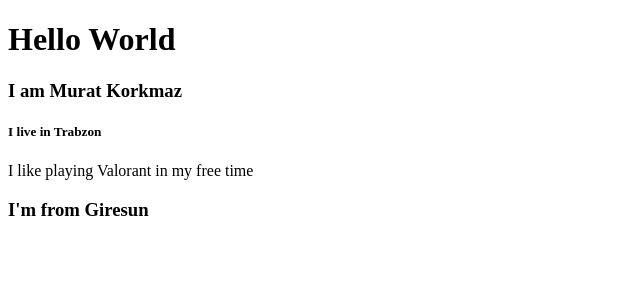
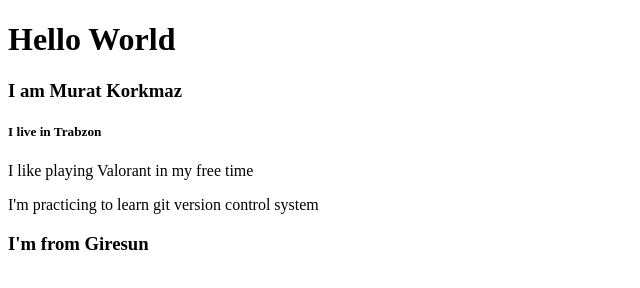
Before and after one commit to murattkorkmaz/searchEngine, a plain HTML site: page index.html in a window 1280 px wide. Shown: the whole page, without its empty margins (0-640 px from the left). Drawn offline with Linux system fonts and the light colour scheme.

Commit message:
Update index.html

```diff
--- a/index.html
+++ b/index.html
@@ -17,7 +17,7 @@
 
 <p>I like playing Valorant in my free time</p>
 
-
+    <p>I'm practicing to learn git version control system</p>
 
     <h3>I'm from Giresun</h3>
 
```
